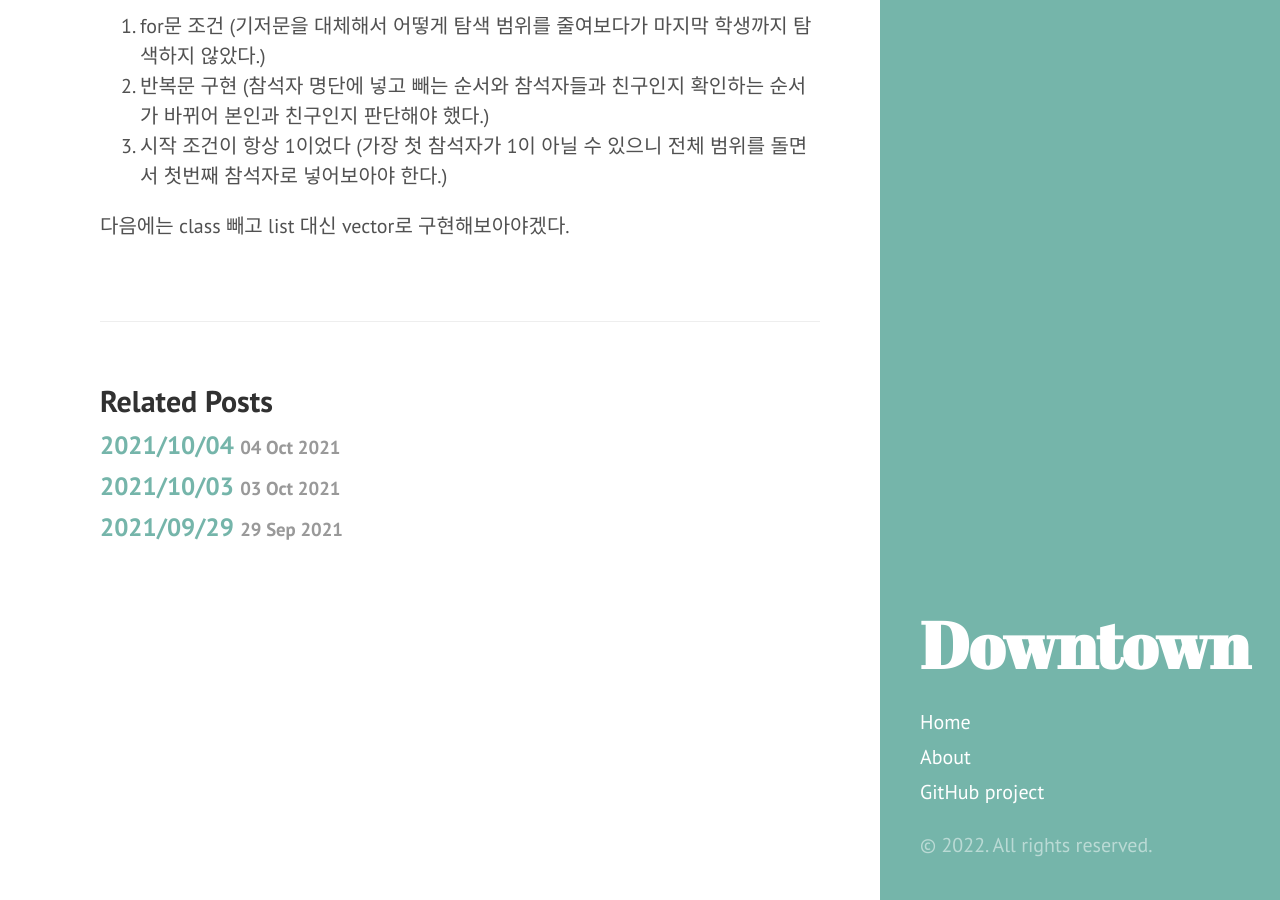
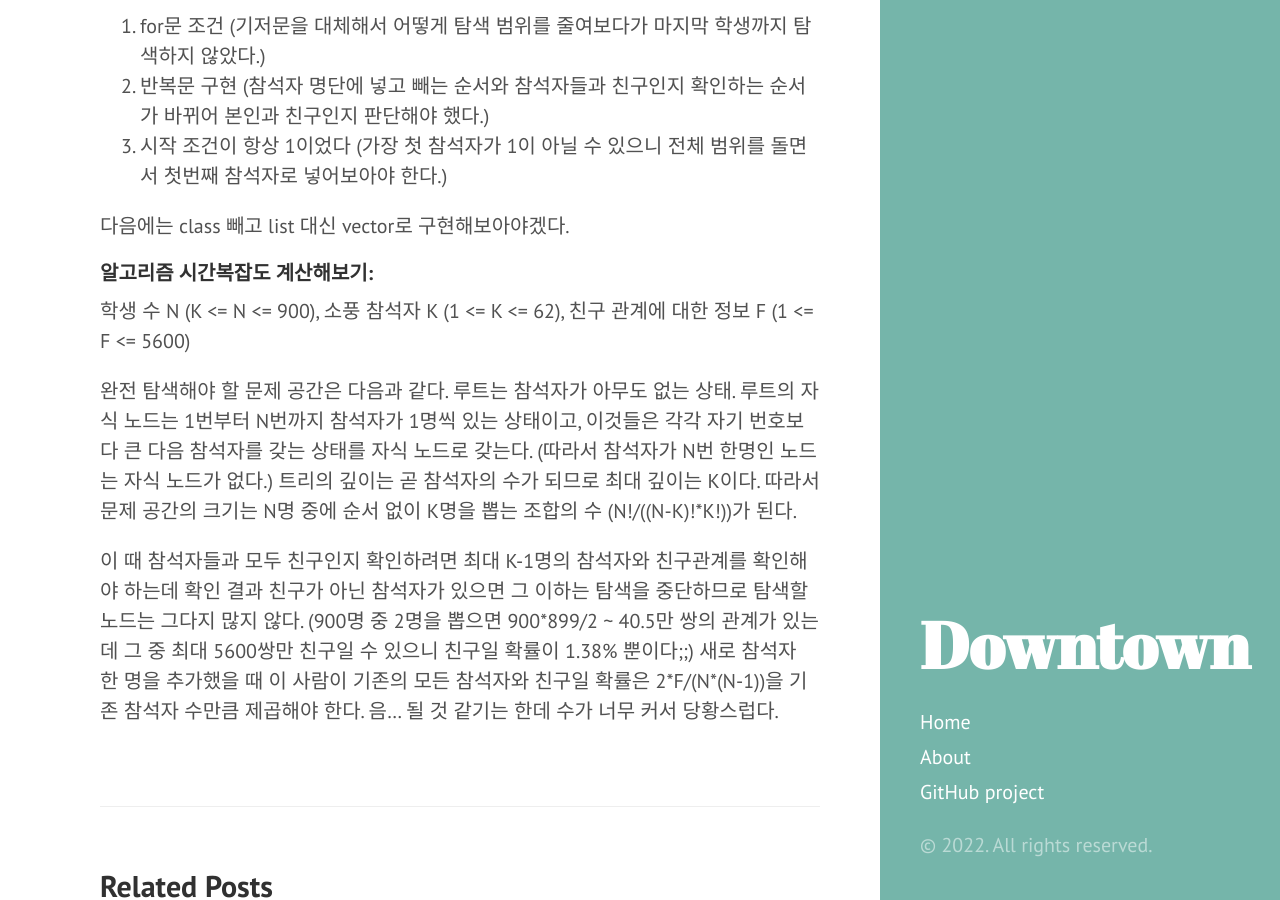
Before and after one commit to sinae-hong/log, a Jekyll site: the page built from _posts/2021-10-07-til.md, in a window 1280 px wide and 900 px high, scrolled down 460 px. Built offline with Jekyll 4.4.1, drawn with Linux system fonts in a browser that asks for light colours.

Commit message:
내용 추가

```diff
--- a/_posts/2021-10-07-til.md
+++ b/_posts/2021-10-07-til.md
@@ -22,3 +22,12 @@ tags:
 
 
 다음에는 class 빼고 list 대신 vector로 구현해보아야겠다.
+
+
+#### 알고리즘 시간복잡도 계산해보기:
+
+학생 수 N (K <= N <= 900), 소풍 참석자 K (1 <= K <= 62), 친구 관계에 대한 정보 F (1 <= F <= 5600)
+
+완전 탐색해야 할 문제 공간은 다음과 같다. 루트는 참석자가 아무도 없는 상태. 루트의 자식 노드는 1번부터 N번까지 참석자가 1명씩 있는 상태이고, 이것들은 각각 자기 번호보다 큰 다음 참석자를 갖는 상태를 자식 노드로 갖는다. (따라서 참석자가 N번 한명인 노드는 자식 노드가 없다.) 트리의 깊이는 곧 참석자의 수가 되므로 최대 깊이는 K이다. 따라서 문제 공간의 크기는 N명 중에 순서 없이 K명을 뽑는 조합의 수 (N!/((N-K)!*K!))가 된다.
+
+이 때 참석자들과 모두 친구인지 확인하려면 최대 K-1명의 참석자와 친구관계를 확인해야 하는데 확인 결과 친구가 아닌 참석자가 있으면 그 이하는 탐색을 중단하므로 탐색할 노드는 그다지 많지 않다. (900명 중 2명을 뽑으면 900\*899/2 ~ 40.5만 쌍의 관계가 있는데 그 중 최대 5600쌍만 친구일 수 있으니 친구일 확률이 1.38% 뿐이다;;) 새로 참석자 한 명을 추가했을 때 이 사람이 기존의 모든 참석자와 친구일 확률은 2\*F/(N\*(N-1))을 기존 참석자 수만큼 제곱해야 한다. 음... 될 것 같기는 한데 수가 너무 커서 당황스럽다.
```
